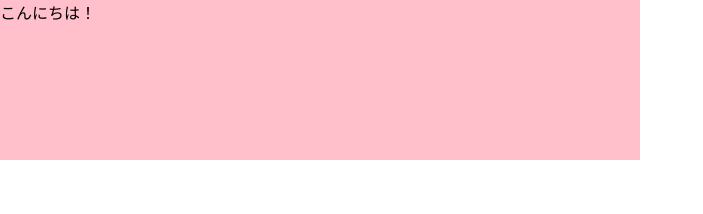
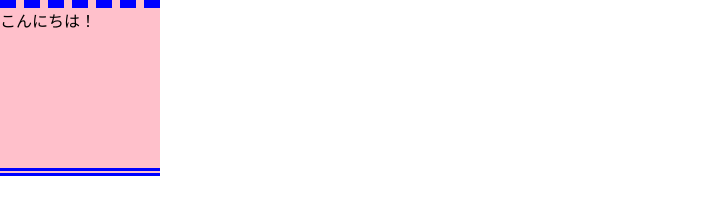
Before and after one commit to NanoYokota/dotinstall-css-basic, a plain HTML site: page index.html in a window 1280 px wide. Shown: the whole page, without its empty margins (0-703 px from the left). Drawn offline with Linux system fonts and the light colour scheme.

Commit message:
#8完了。

```diff
--- a/style.css
+++ b/style.css
@@ -7,8 +7,15 @@ body {
 p {
   background-color: pink;
   margin: 0;
-  width: 50%;
-  /* max-width: 400px; */
-  min-width: 400px;
+  width: 160px;
   height: 160px;
+  /* border-width: 8px;
+  border-style: solid;
+  border-color: blue; */
+  border-top-width: 8px;
+  border-top-style: dashed;
+  border-top-color: blue;
+  border-bottom-width: 8px;
+  border-bottom-style: double;
+  border-bottom-color: blue;
 }
```
